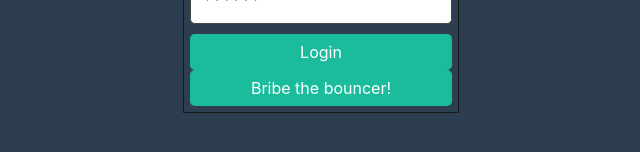
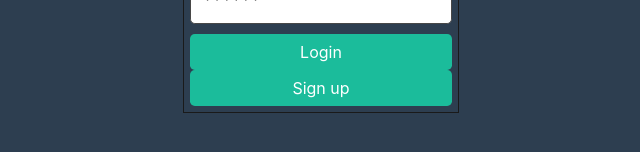
Before and after one commit to Rovak0/Gold_Dive, a React (Vite) app in the folder client/: page /Login in a window 1280 px wide. Shown: the part 428-580 px from the top of the page, without its empty margins (319-959 px from the left). Built offline with nearby package versions, Linux system fonts and the light colour scheme.

Commit message:
renames buttons, show finfo

```diff
--- a/client/src/pages/Finhealth.jsx
+++ b/client/src/pages/Finhealth.jsx
@@ -37,9 +37,9 @@ const Finhealth = () => {
   return (
     <div className="my-3">
       <h3 className="card-header bg-dark text-light p-2 m-0">
-        {finance.financeAuthor} <br />
+        {finance.savings} <br />
         <span style={{ fontSize: '1rem' }}>
-           {finance.createdAt}
+           {finance.expenses}
         </span>
       </h3>
       <div className="bg-light py-4">
@@ -52,8 +52,12 @@ const Finhealth = () => {
             lineHeight: '1.5',
           }}
         >
-          {finance.financeText}
+          {finance.incomes}
         </blockquote>
+
+        <Link to= "/Account">
+          <button className="btn btn-block btn-info">Account</button>
+        </Link>
       </div>
     </div>
   );
--- a/client/src/pages/Login.jsx
+++ b/client/src/pages/Login.jsx
@@ -52,7 +52,7 @@ const Login = (props) => {
             {data ? (
               <p>
                 Success! You can now dive right in{' '}
-                <Link to="/Finhealth">test</Link>
+                <Link to="/Finhealth"> Go to Financel Health</Link>
               </p>
             ) : (
               <form onSubmit={handleFormSubmit}>
@@ -87,8 +87,8 @@ const Login = (props) => {
                 >
                   Login
                 </button>
-                <Link to= "/Finhealth">
-                <button className="btn btn-block btn-info">Bribe the bouncer!</button>
+                <Link to= "/Signup">
+                <button className="btn btn-block btn-info">Sign up</button>
                 </Link>
               </form>
             )}
```
